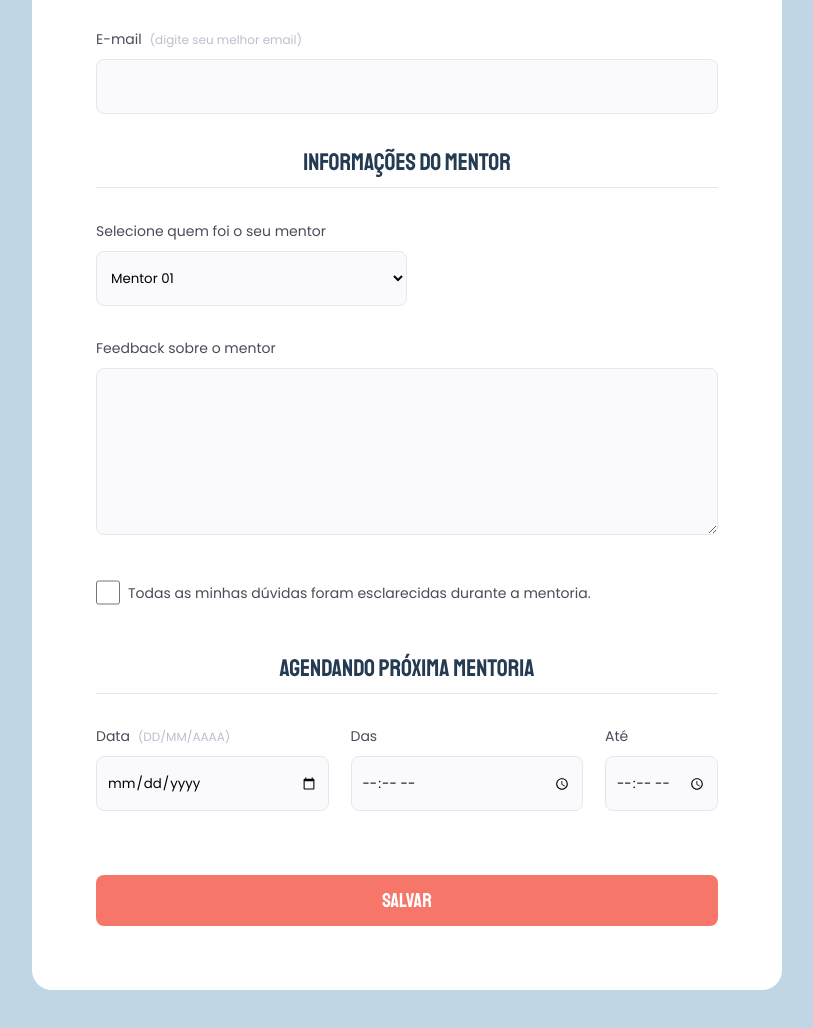
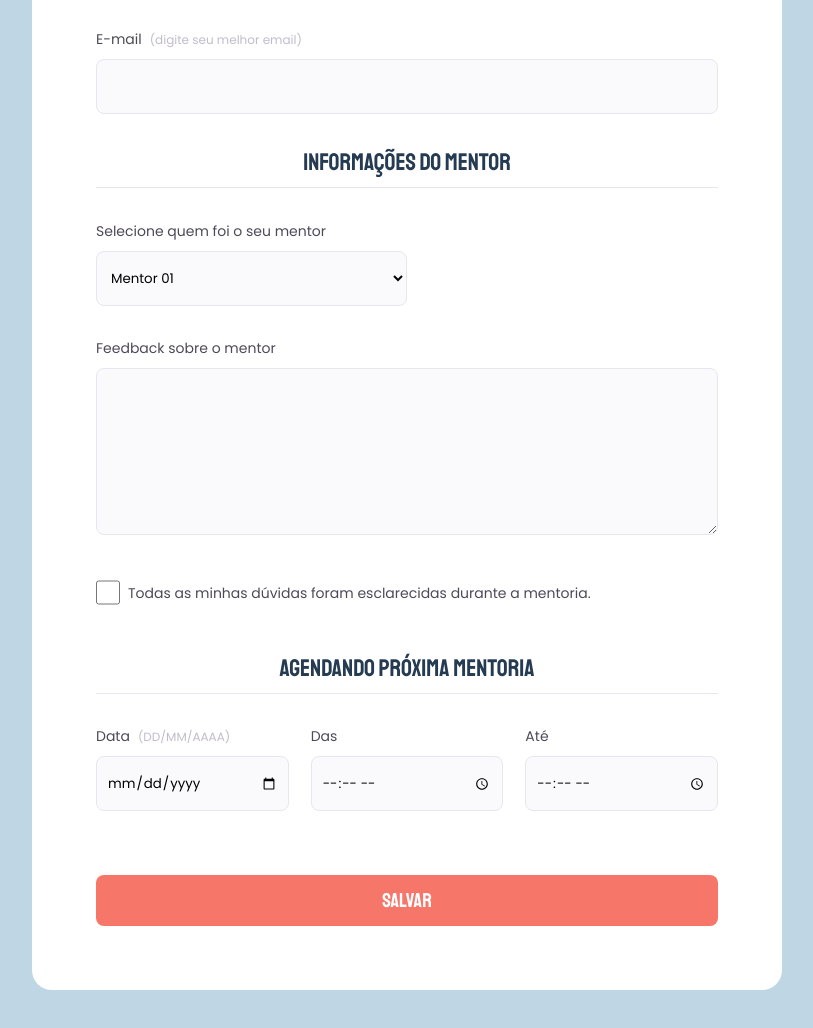
Before and after one commit to GibaaJr/desafio-stage-03-formulario-02, a plain HTML site: page index.html in a window 1280 px wide. Shown: the part 585-1613 px from the top of the page, without its empty margins (233-1046 px from the left). Drawn offline with Linux system fonts and the light colour scheme.

Commit message:
Add files via upload

```diff
--- a/style.css
+++ b/style.css
@@ -97,7 +97,8 @@ form fieldset {
 }
 
 .flex-inline > div:nth-child(1),
-.flex-inline > div:nth-child(2) {
+.flex-inline > div:nth-child(2),
+.flex-inline > div:nth-child(3)  {
     width: 100%;
 }
 
```
